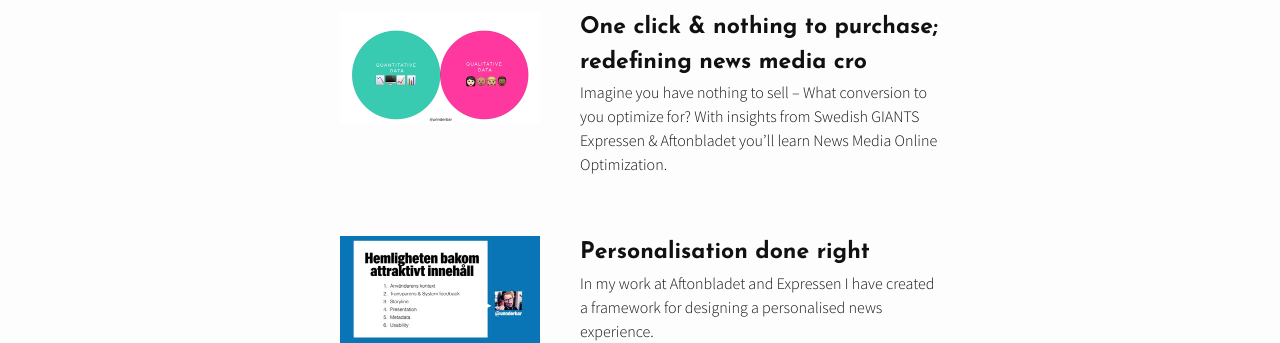
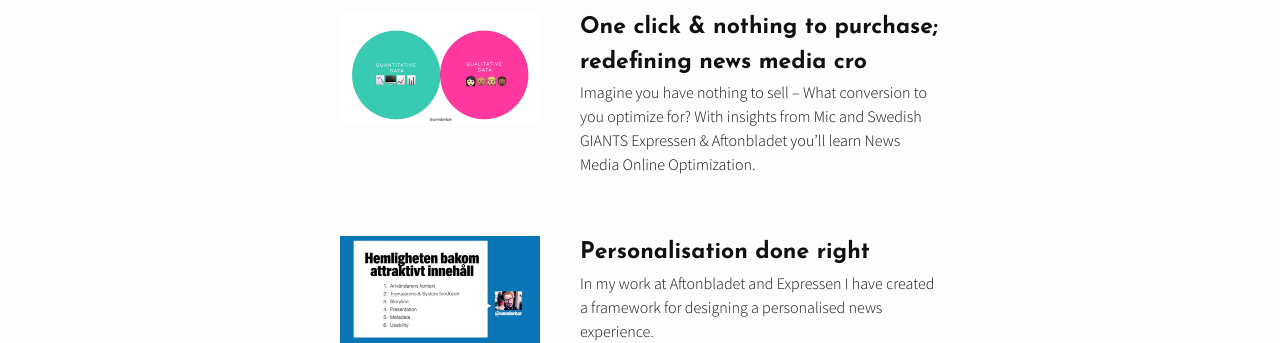
Before and after one commit to unnderbar/unnderbar.github.io, a Jekyll site: the page built from index.html, in a window 1280 px wide and 900 px high, scrolled down 2102 px. Shown: the part 178-521 px from the top of the window. Built offline with Jekyll 4.4.1, drawn with Linux system fonts in a browser that asks for light colours; comment, search, counter and statistics services are not loaded.

Commit message:
Update index.html

```diff
--- a/index.html
+++ b/index.html
@@ -80,7 +80,7 @@ layout: default
       <img class="talk-image" src="/images/knowforsure400.gif">
       <h2 class="talk-title">One click &amp; nothing to purchase; redefining news media cro</h2>
       <p class="talk-description">
-       Imagine you have nothing to sell – What conversion to you optimize for? With insights from Swedish GIANTS Expressen & Aftonbladet you’ll learn News Media Online Optimization.
+       Imagine you have nothing to sell – What conversion to you optimize for? With insights from Mic and Swedish GIANTS Expressen &amp; Aftonbladet you’ll learn News Media Online Optimization.
       </p>
       <p class="talk-video" style="display:none">
         🎥 <a href="#">Watch video</a>
```
